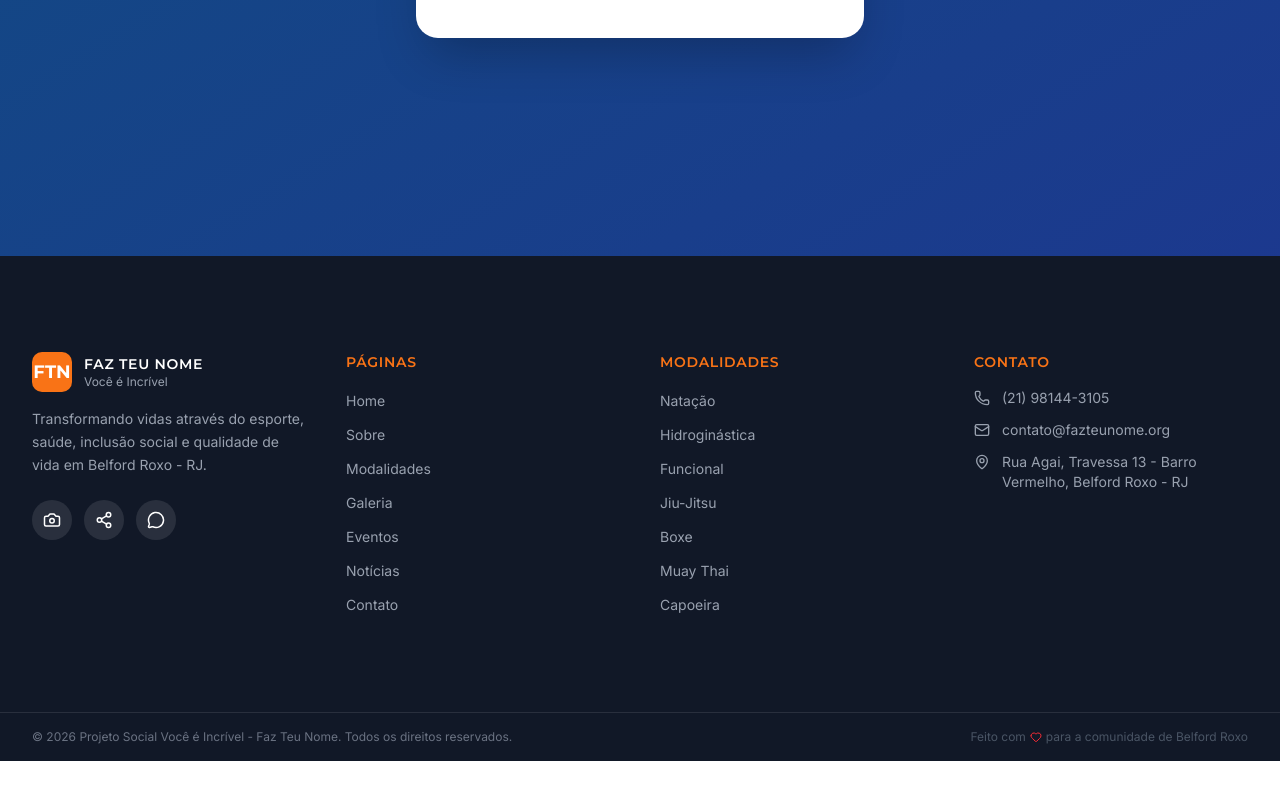
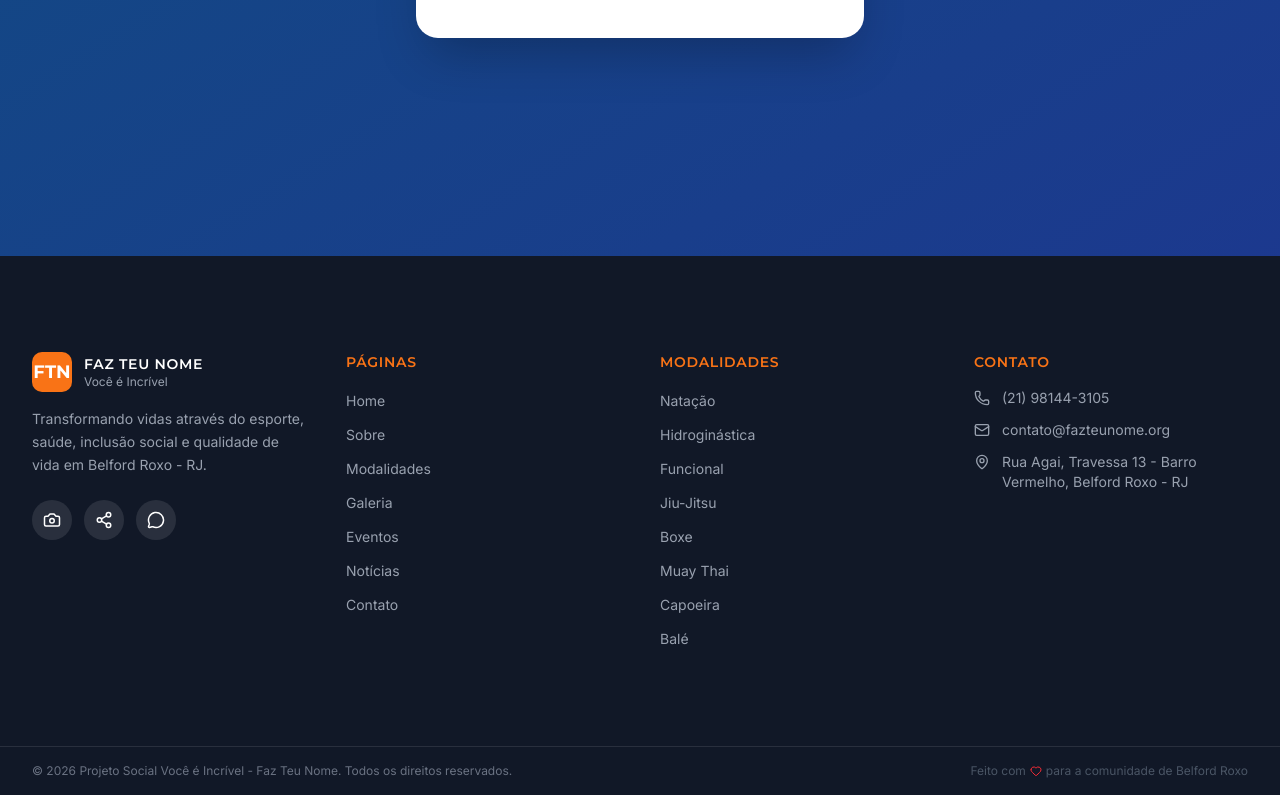
Before and after one commit to Fenlix1/voce-e-incrivel, a Next.js app: page /admin/configuracoes in a window 1280 px wide. Shown: the part 544-1339 px from the top of the page. Before the commit the page ends 1305 px from the top, so only its background shows below. Built offline with nearby package versions, Linux system fonts and the light colour scheme.

Commit message:
feat: adiciona Balé como nova modalidade e Deputado Felipinho Ravis como apoiador

```diff
--- a/src/components/layout/Footer.tsx
+++ b/src/components/layout/Footer.tsx
@@ -33,6 +33,7 @@ const footerLinks = [
       { label: "Boxe", href: "/modalidades#boxe" },
       { label: "Muay Thai", href: "/modalidades#muay-thai" },
       { label: "Capoeira", href: "/modalidades#capoeira" },
+      { label: "Balé", href: "/modalidades#bale" },
     ],
   },
 ];
--- a/src/components/sections/Hero.tsx
+++ b/src/components/sections/Hero.tsx
@@ -98,7 +98,7 @@ export function Hero() {
           className="mt-16 grid grid-cols-3 gap-8 max-w-lg mx-auto"
         >
           {[
-            { value: "8", label: "Modalidades" },
+            { value: "9", label: "Modalidades" },
             { value: "4", label: "Públicos" },
             { value: "3", label: "Turnos" },
           ].map((stat) => (
--- a/src/components/sections/Modalities.tsx
+++ b/src/components/sections/Modalities.tsx
@@ -1,7 +1,7 @@
 "use client";
 
 import React from "react";
-import { Waves, Dumbbell, Music, Swords, Flame, Heart } from "lucide-react";
+import { Waves, Dumbbell, Music, Swords, Flame, Heart, Sparkles } from "lucide-react";
 import type { LucideIcon } from "lucide-react";
 import { SectionTitle } from "@/components/shared/SectionTitle";
 import { ScrollReveal } from "@/components/shared/ScrollReveal";
@@ -14,6 +14,7 @@ const LUCIDE_ICONS: Record<string, LucideIcon> = {
   Swords,
   Flame,
   Heart,
+  Sparkles,
 };
 
 export function Modalities() {
--- a/src/data/modalities.ts
+++ b/src/data/modalities.ts
@@ -1,4 +1,4 @@
-import { Waves, Dumbbell, Music, Swords, Flame, Heart } from "lucide-react";
+import { Waves, Dumbbell, Music, Swords, Flame, Heart, Sparkles } from "lucide-react";
 import type { LucideIcon } from "lucide-react";
 
 export interface Modality {
@@ -83,6 +83,15 @@ export const defaultModalities: Modality[] = [
     image: "https://images.unsplash.com/photo-1588681663235-2c45f9a7b4e2?w=600&q=80",
     schedule: "Manhã e Tarde",
   },
+  {
+    id: "bale",
+    name: "Balé",
+    icon: "Sparkles",
+    description:
+      "Aulas de balé clássico para crianças e adolescentes. Desenvolvimento de postura, graça, disciplina e expressão artística através da dança.",
+    image: "https://images.unsplash.com/photo-1518806118471-c28a20a79d6e?w=600&q=80",
+    schedule: "Manhã e Tarde",
+  },
 ];
 
 export function getModalities(): Modality[] {
--- a/src/data/supporters.ts
+++ b/src/data/supporters.ts
@@ -22,6 +22,11 @@ export const defaultSupporters: Supporter[] = [
     name: "Raphael Amaral",
     role: "Apoio Cultural",
   },
+  {
+    id: "felipinho-ravis",
+    name: "Deputado Felipinho Ravis",
+    role: "Apoio Cultural",
+  },
 ];
 
 export function getSupporters(): Supporter[] {
```
